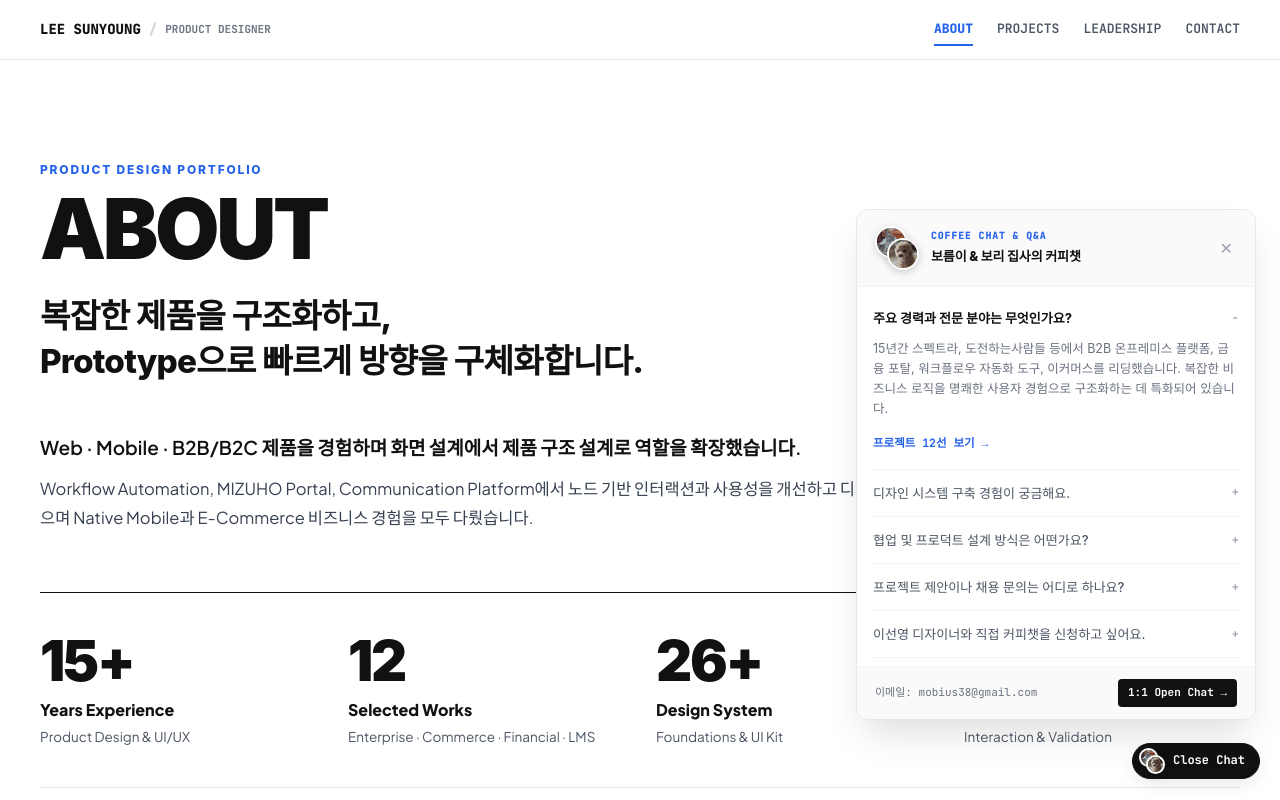
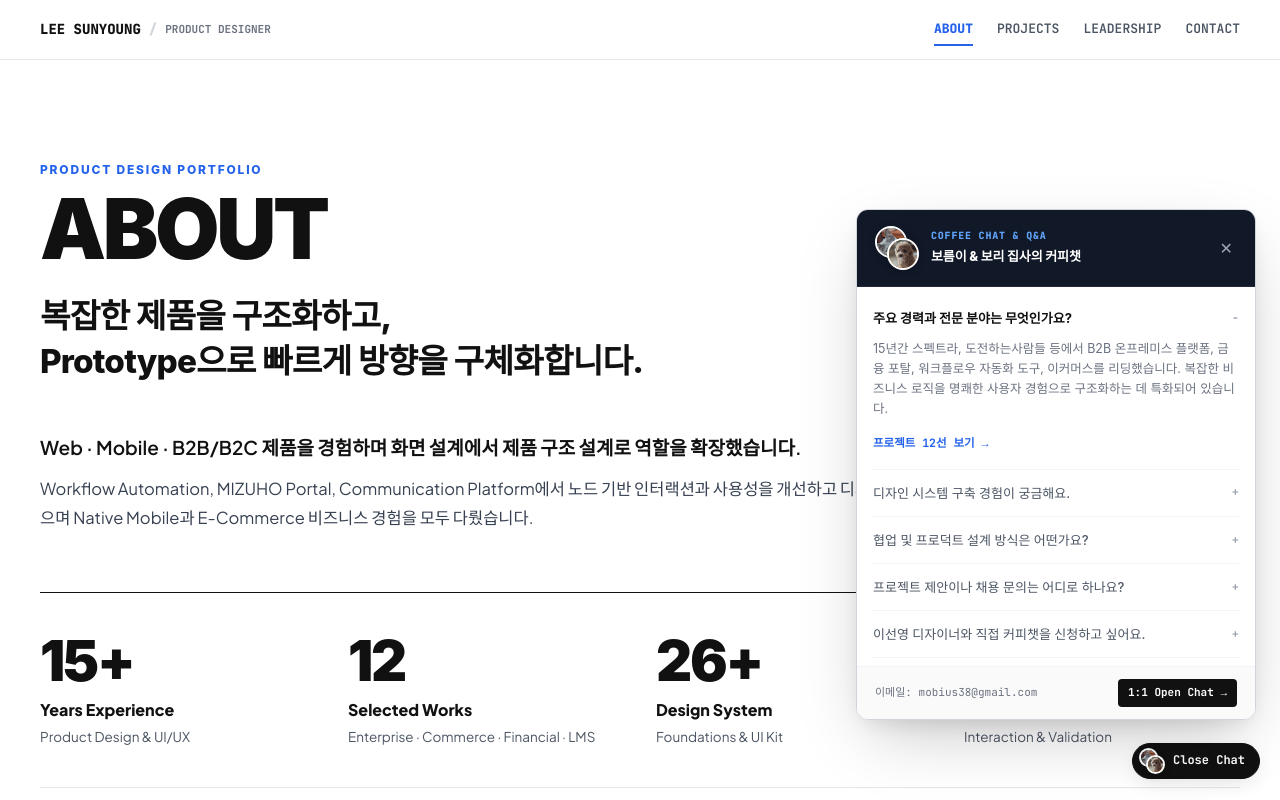
Before and after one commit to mobius38/sylee-portfolio, a React (Vite) app: page / in a window 1280 px wide. Both pictures are taken after a click on the button "Coffee Chat · Q&A". Shown: the top 800 px of the page. Built offline with nearby package versions, Linux system fonts and the light colour scheme; the HTML template or start-up script is replaced by a standard one.

Commit message:
style: 챗봇 활성화 시 가독성 구분을 위해 테두리/그림자 보강 및 헤더 다크 톤(#111827) 적용

```diff
--- a/src/components/common/RecruiterChatbot.tsx
+++ b/src/components/common/RecruiterChatbot.tsx
@@ -63,9 +63,9 @@ export function RecruiterChatbot({ isOpen, onClose }: { isOpen: boolean; onClose
         right: "24px",
         width: "min(400px, calc(100vw - 32px))",
         backgroundColor: "#FFFFFF",
-        border: "1px solid #E5E7EB",
+        border: "1px solid #D1D5DB",
         borderRadius: "12px",
-        boxShadow: "0 20px 40px -10px rgba(0, 0, 0, 0.15)",
+        boxShadow: "0 24px 64px -16px rgba(0, 0, 0, 0.25), 0 8px 24px -8px rgba(0, 0, 0, 0.12)",
         zIndex: 999,
         overflow: "hidden",
         fontFamily: "'Inter', -apple-system, BlinkMacSystemFont, 'Pretendard', sans-serif",
@@ -76,11 +76,11 @@ export function RecruiterChatbot({ isOpen, onClose }: { isOpen: boolean; onClose
       <div
         style={{
           padding: "16px 18px",
-          borderBottom: "1px solid #F3F4F6",
+          borderBottom: "1px solid #1F2937",
           display: "flex",
           justifyContent: "space-between",
           alignItems: "center",
-          backgroundColor: "#FAFAFA",
+          backgroundColor: "#111827",
         }}
       >
         <div style={{ display: "flex", alignItems: "center", gap: "12px" }}>
@@ -88,11 +88,11 @@ export function RecruiterChatbot({ isOpen, onClose }: { isOpen: boolean; onClose
 
           <div>
             <div style={{ display: "flex", alignItems: "center", gap: "6px", marginBottom: "2px" }}>
-              <span style={{ fontFamily: "'JetBrains Mono', monospace", fontSize: "10px", fontWeight: 800, color: "#2563EB", letterSpacing: "0.08em" }}>
+              <span style={{ fontFamily: "'JetBrains Mono', monospace", fontSize: "10px", fontWeight: 800, color: "#60A5FA", letterSpacing: "0.08em" }}>
                 COFFEE CHAT &amp; Q&amp;A
               </span>
             </div>
-            <div style={{ fontSize: "13px", fontWeight: 800, color: "#111111", letterSpacing: "-0.01em" }}>
+            <div style={{ fontSize: "13px", fontWeight: 800, color: "#FFFFFF", letterSpacing: "-0.01em" }}>
               보름이 &amp; 보리 집사의 커피챗
             </div>
           </div>
```
